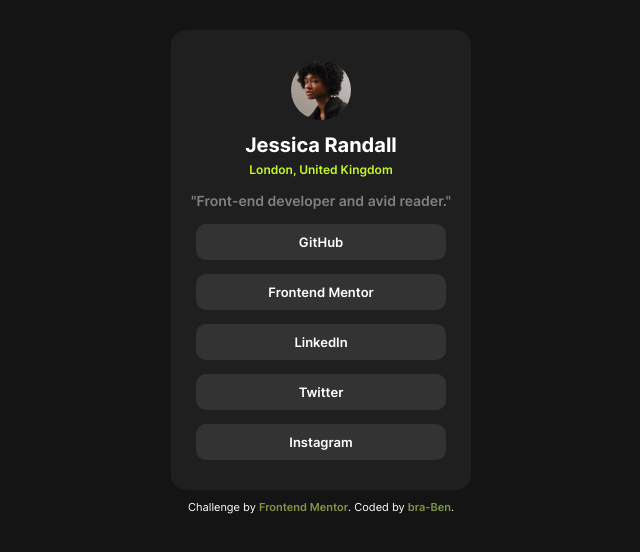
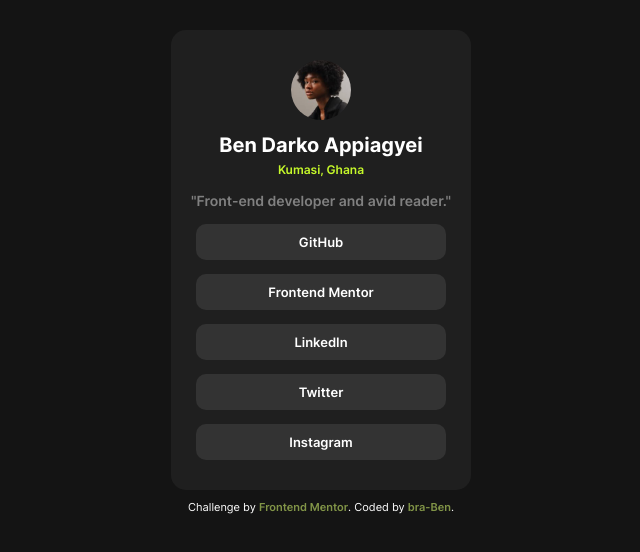
Before and after one commit to bra-Ben/Social-links-profile-frontendmentors, a plain HTML site: page index.html in a window 1280 px wide. Shown: the part 148-700 px from the top of the page, without its empty margins (319-959 px from the left). Drawn offline with Linux system fonts and the light colour scheme.

Commit message:
Personalised HTML content

```diff
--- a/index.html
+++ b/index.html
@@ -40,8 +40,8 @@
                height="60px"
                alt=""
             />
-            <h1 id="profile-name">Jessica Randall</h1>
-            <p>London, United Kingdom</p>
+            <h1 id="profile-name">Ben Darko Appiagyei</h1>
+            <p>Kumasi, Ghana</p>
          </div>
 
          <p class="profile-sections profile-summary">
```
